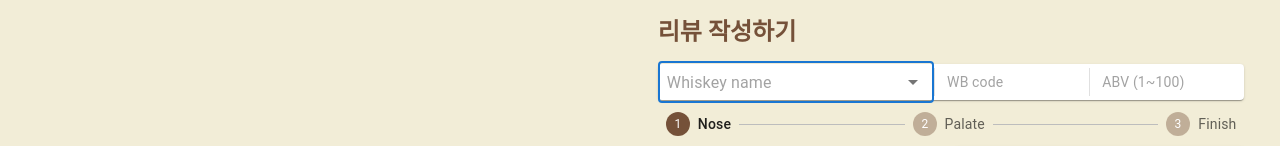
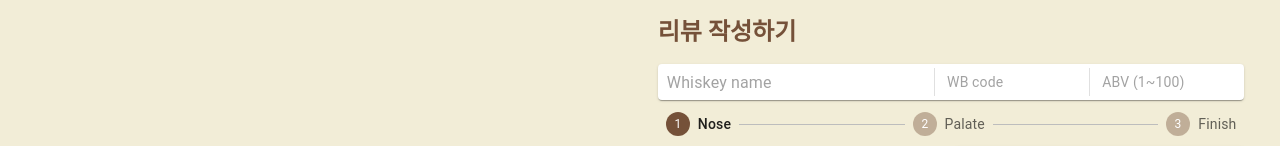
Before and after one commit to noir-01/whiskeygallery-review-search, a Next.js app in the folder frontend/: page / in a window 1280 px wide. Shown: the top 146 px of the page. Built offline with nearby package versions, Linux system fonts and the light colour scheme; no server answers.

Commit message:
fix: Fix autocomplete error

```diff
--- a/frontend/components/templates/ReviewBox.tsx
+++ b/frontend/components/templates/ReviewBox.tsx
@@ -104,6 +104,7 @@ const ReviewBox = () => {
             }}
           >
             <Autocomplete
+              freeSolo
               renderInput={(params) => (
                 <TextField
                   {...params}
@@ -115,6 +116,11 @@ const ReviewBox = () => {
                   inputProps={{
                     style: { padding: "0px" },
                     ...params.inputProps,
+                  }}
+                  sx={{
+                    ".MuiOutlinedInput-notchedOutline": {
+                      border: "none",
+                    },
                   }}
                 />
               )}
```
